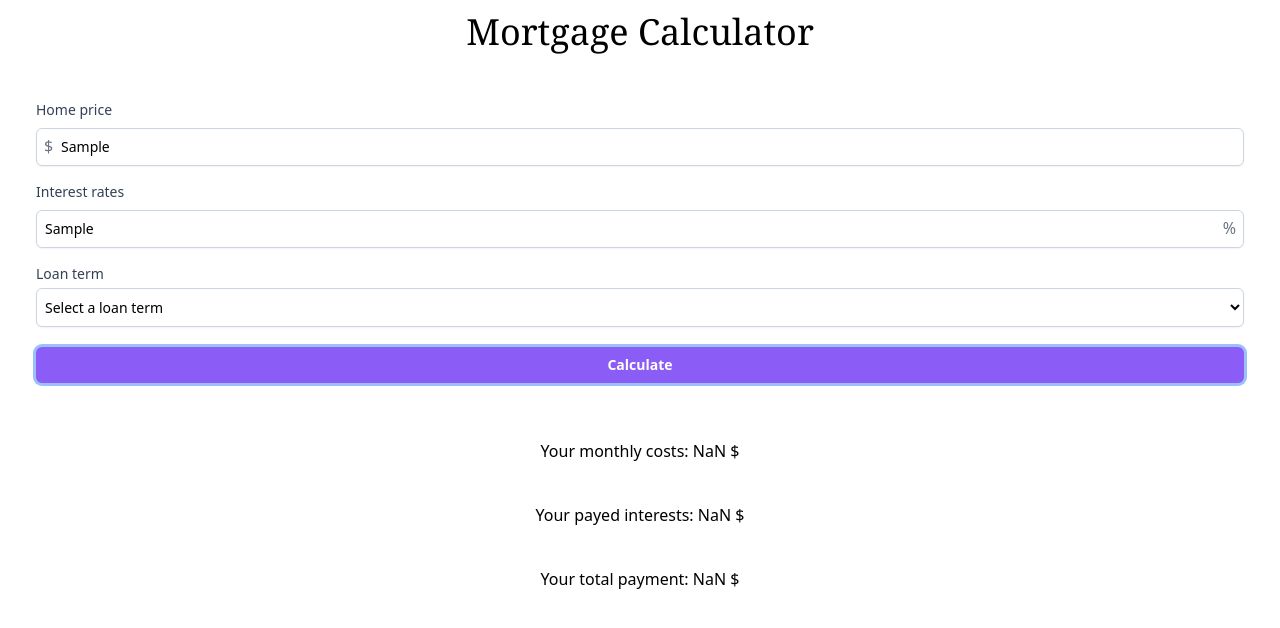
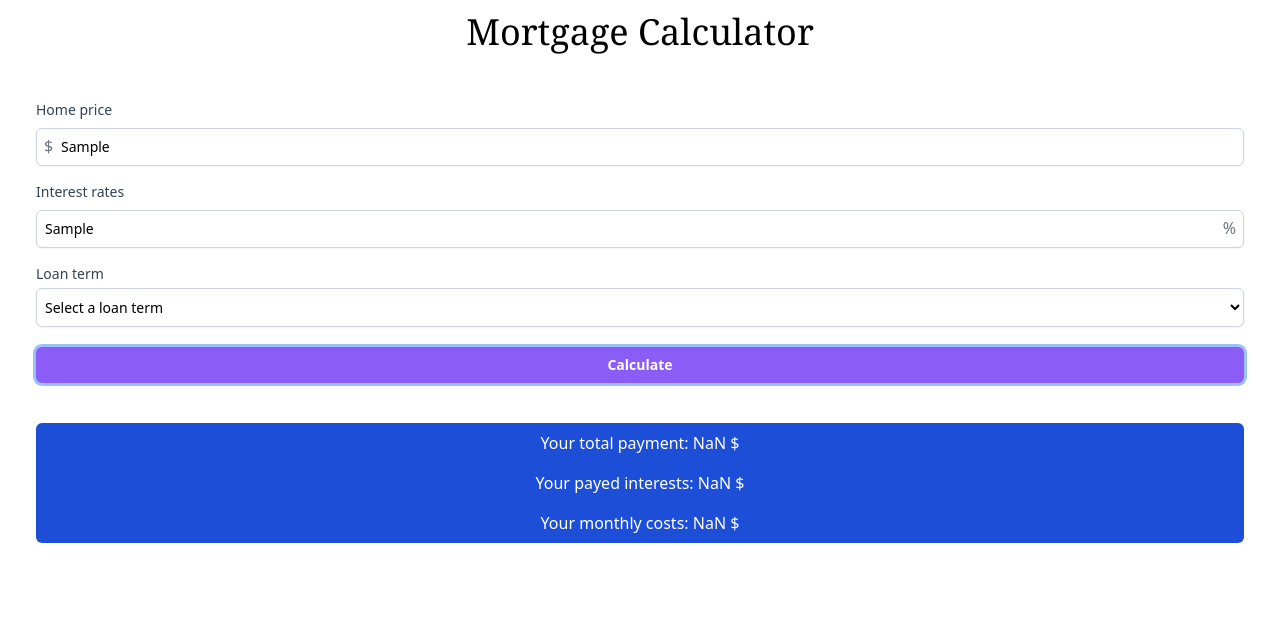
Before and after one commit to jfauser1395/mortgage-calculator-angular, an Angular app in the folder ngpro/: page / in a window 1280 px wide. Both pictures are taken after typing "Sample", "Sample" into the empty fields and a click on the button "Calculate". Shown: the top 628 px of the page. Built offline with nearby package versions, Linux system fonts and the light colour scheme.

Commit message:
adjust styling

```diff
--- a/ngpro/src/app/loan-form-parameters/loan-form-parameters.component.html
+++ b/ngpro/src/app/loan-form-parameters/loan-form-parameters.component.html
@@ -54,10 +54,15 @@
         Calculate
       </button>
     </form>
+
+    <div
+      class="mt-10 rounded-md text-white bg-blue-700 hover:bg-blue-600 shadow-indigo-300"
+    >
+      @for (result of monthlyCosts; track result) {
+        <p class="px-3 py-2 flex-auto text-center p-5">
+          <span>{{ result }}</span>
+        </p>
+      }
+    </div>
   </div>
-  @for (result of monthlyCosts; track result) {
-    <p class="flex-auto text-center p-5">
-      <span>{{ result }}</span>
-    </p>
-  }
 </section>
--- a/ngpro/src/app/services/monthly-mortgage-calculation.service.ts
+++ b/ngpro/src/app/services/monthly-mortgage-calculation.service.ts
@@ -22,9 +22,9 @@ export class MonthlyMortgageCalculationService {
 
     if ((principalLoan && rate && numberOfYearsPayments) !== 0) {
       return (
-        `Your monthly costs: ${finalMonthlyPayment.toFixed(2)} $ \n` +
+        `Your total payment: ${totalPayment.toFixed(2)} $ \n` +
         `Your payed interests: ${payedInterest.toFixed(2)} $ \n` +
-        `Your total payment: ${totalPayment.toFixed(2)} $`
+        `Your monthly costs: ${finalMonthlyPayment.toFixed(2)} $`
       ).split('\n');
     } else {
       return ['Please enter all fields!'];
```
